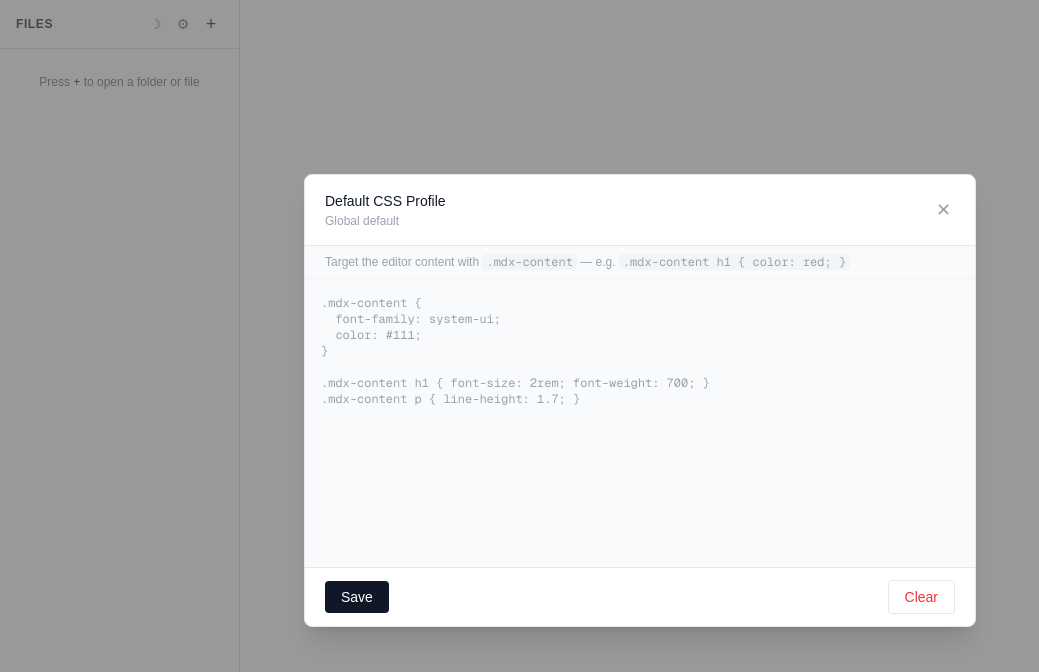
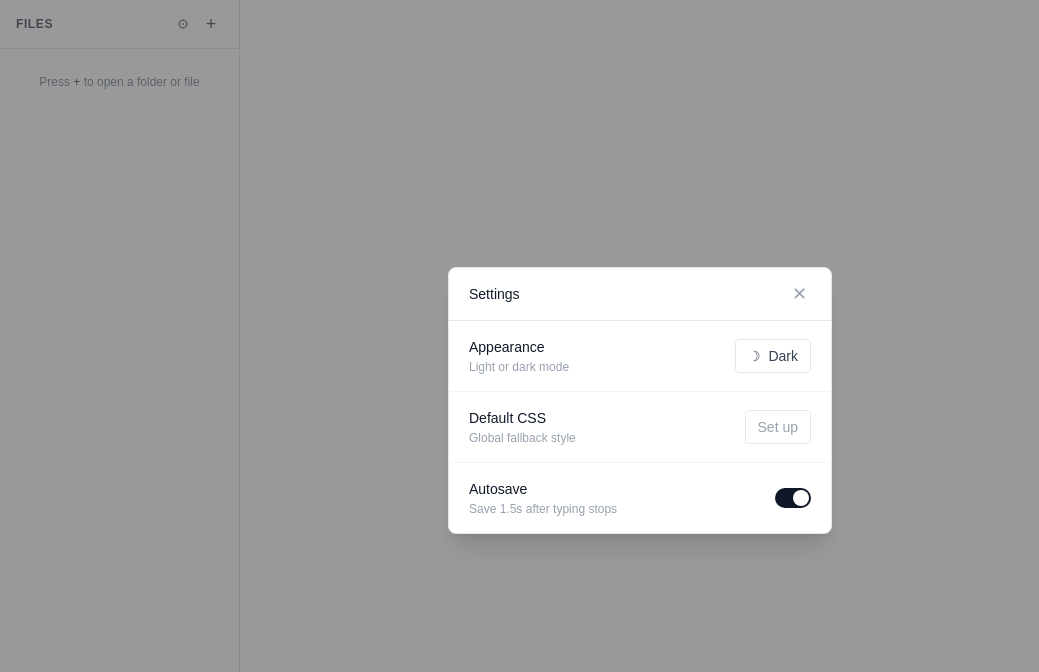
Before and after one commit to Mpire25/mdx-local-editor, a Next.js app: page / in a window 1280 px wide. Both pictures are taken after a click on the button "Open settings". Shown: the top 672 px of the page, without its empty margins (0-1039 px from the left). Built offline with nearby package versions, Linux system fonts and the light colour scheme.

Commit message:
Add settings modal and restore it after default CSS editor closes

```diff
--- a/app/components/EditorPage.tsx
+++ b/app/components/EditorPage.tsx
@@ -138,6 +138,7 @@ const STORAGE_KEY = "mdx-editor-workspace";
 const CSS_PROFILES_KEY = "mdx-editor-css-profiles";
 const DEFAULT_CSS_KEY = "mdx-editor-default-css";
 const THEME_KEY = "mdx-editor-theme";
+const AUTOSAVE_KEY = "mdx-editor-autosave";
 
 function getMarkdownExtension(filename: string): ".md" | ".mdx" | null {
   const lowered = filename.toLowerCase();
@@ -208,6 +209,8 @@ export default function EditorPage() {
   const [saved, setSaved] = useState(false);
   const [showAddMenu, setShowAddMenu] = useState(false);
   const [theme, setTheme] = useState<Theme>("light");
+  const [autosave, setAutosave] = useState(true);
+  const [showSettings, setShowSettings] = useState(false);
   const [sidebarOpen, setSidebarOpen] = useState(true);
   const [notice, setNotice] = useState<Notice>(null);
   const [saveTooltip, setSaveTooltip] = useState<SaveTooltip>(null);
@@ -220,6 +223,7 @@ export default function EditorPage() {
   const [editingKey, setEditingKey] = useState<string | null>(null);
   const [editingLabel, setEditingLabel] = useState("");
   const [editingValue, setEditingValue] = useState("");
+  const [cssOpenedFromSettings, setCssOpenedFromSettings] = useState(false);
 
   // Rename
   const [renamingKey, setRenamingKey] = useState<string | null>(null);
@@ -240,6 +244,9 @@ export default function EditorPage() {
       setTheme(savedTheme);
     }
 
+    const savedAutosave = localStorage.getItem(AUTOSAVE_KEY);
+    if (savedAutosave === "false") setAutosave(false);
+
     Promise.all([
       get<StoredEntry[]>(STORAGE_KEY),
       get<Record<string, string>>(CSS_PROFILES_KEY),
@@ -258,6 +265,14 @@ export default function EditorPage() {
     document.documentElement.classList.toggle("dark", theme === "dark");
     localStorage.setItem(THEME_KEY, theme);
   }, [theme]);
+
+  useEffect(() => {
+    localStorage.setItem(AUTOSAVE_KEY, String(autosave));
+    if (!autosave && saveTimeout.current) {
+      clearTimeout(saveTimeout.current);
+      saveTimeout.current = null;
+    }
+  }, [autosave]);
 
   useEffect(() => {
     if (renamingKey) renameInputRef.current?.focus();
@@ -462,7 +477,9 @@ export default function EditorPage() {
     if (savedIndicatorTimeout.current) clearTimeout(savedIndicatorTimeout.current);
     setSaved(false);
     if (saveTimeout.current) clearTimeout(saveTimeout.current);
-    saveTimeout.current = setTimeout(() => autoSave(value), 1500);
+    if (autosave) {
+      saveTimeout.current = setTimeout(() => autoSave(value), 1500);
+    }
   }
 
   function showSavedIndicator() {
@@ -700,6 +717,14 @@ export default function EditorPage() {
     setEditingValue(key === "default" ? defaultCss : (cssProfiles[key] ?? ""));
   }
 
+  function closeCssEditor() {
+    setEditingKey(null);
+    if (cssOpenedFromSettings) {
+      setCssOpenedFromSettings(false);
+      setShowSettings(true);
+    }
+  }
+
   async function saveProfile() {
     if (editingKey === null) return;
     try {
@@ -713,7 +738,7 @@ export default function EditorPage() {
         await persistProfiles(next);
         toast.success("CSS profile saved");
       }
-      setEditingKey(null);
+      closeCssEditor();
     } catch (error) {
       console.error("CSS save failed:", error);
       toast.error("CSS save failed", "Could not save this CSS profile.");
@@ -730,7 +755,7 @@ export default function EditorPage() {
         delete next[editingKey];
         await persistProfiles(next);
       }
-      setEditingKey(null);
+      closeCssEditor();
       toast.info("CSS profile cleared");
     } catch (error) {
       console.error("CSS clear failed:", error);
@@ -787,12 +812,79 @@ export default function EditorPage() {
         </div>
       )}
 
+      {/* ── Settings Modal ───────────────────────────────────────────────── */}
+      {showSettings && (
+        <div
+          className="fixed inset-0 z-50 bg-black/40 flex items-center justify-center p-8"
+          onMouseDown={(e) => {
+            if (e.target === e.currentTarget) setShowSettings(false);
+          }}
+        >
+          <div className="bg-white dark:bg-black rounded-lg shadow-xl w-full max-w-sm flex flex-col overflow-hidden border border-gray-200 dark:border-[#2a2a2a]">
+            <div className="flex items-center justify-between px-5 py-4 border-b border-gray-200 dark:border-[#2a2a2a] shrink-0">
+              <p className="text-sm font-medium">Settings</p>
+              <button onClick={() => setShowSettings(false)} aria-label="Close settings" className="text-gray-400 hover:text-gray-700 dark:hover:text-[#f1f1f1] text-lg leading-none px-1">✕</button>
+            </div>
+            <div className="divide-y divide-gray-100 dark:divide-[#1f1f1f]">
+              {/* Theme */}
+              <div className="flex items-center justify-between px-5 py-4">
+                <div>
+                  <p className="text-sm font-medium text-gray-900 dark:text-[#f1f1f1]">Appearance</p>
+                  <p className="text-xs text-gray-400 dark:text-[#9a9a9a] mt-0.5">Light or dark mode</p>
+                </div>
+                <button
+                  onClick={() => setTheme((t) => t === "light" ? "dark" : "light")}
+                  className="flex items-center gap-2 px-3 py-1.5 rounded border border-gray-200 dark:border-[#2f2f2f] bg-white dark:bg-[#111111] hover:bg-gray-50 dark:hover:bg-[#1a1a1a] text-sm text-gray-700 dark:text-[#e5e5e5]"
+                >
+                  <span>{theme === "light" ? "☽" : "☀"}</span>
+                  <span>{theme === "light" ? "Dark" : "Light"}</span>
+                </button>
+              </div>
+              {/* Default CSS */}
+              <div className="flex items-center justify-between px-5 py-4">
+                <div>
+                  <p className="text-sm font-medium text-gray-900 dark:text-[#f1f1f1]">Default CSS</p>
+                  <p className="text-xs text-gray-400 dark:text-[#9a9a9a] mt-0.5">Global fallback style</p>
+                </div>
+                <button
+                  onClick={() => {
+                    setCssOpenedFromSettings(true);
+                    setShowSettings(false);
+                    openEditor("default", "Global default");
+                  }}
+                  className={`px-3 py-1.5 rounded border text-sm ${defaultCss ? "border-gray-200 dark:border-[#2f2f2f] bg-white dark:bg-[#111111] hover:bg-gray-50 dark:hover:bg-[#1a1a1a] text-gray-700 dark:text-[#e5e5e5]" : "border-gray-200 dark:border-[#2f2f2f] bg-white dark:bg-[#111111] hover:bg-gray-50 dark:hover:bg-[#1a1a1a] text-gray-400 dark:text-[#9a9a9a]"}`}
+                >
+                  {defaultCss ? "Edit" : "Set up"}
+                </button>
+              </div>
+              {/* Autosave */}
+              <div className="flex items-center justify-between px-5 py-4">
+                <div>
+                  <p className="text-sm font-medium text-gray-900 dark:text-[#f1f1f1]">Autosave</p>
+                  <p className="text-xs text-gray-400 dark:text-[#9a9a9a] mt-0.5">Save 1.5s after typing stops</p>
+                </div>
+                <button
+                  onClick={() => setAutosave((v) => !v)}
+                  role="switch"
+                  aria-checked={autosave}
+                  className={`relative inline-flex h-5 w-9 shrink-0 cursor-pointer rounded-full border-2 border-transparent transition-colors focus:outline-none ${autosave ? "bg-gray-900 dark:bg-[#f1f1f1]" : "bg-gray-200 dark:bg-[#333333]"}`}
+                >
+                  <span
+                    className={`pointer-events-none inline-block h-4 w-4 rounded-full bg-white dark:bg-black shadow transform transition-transform ${autosave ? "translate-x-4" : "translate-x-0"}`}
+                  />
+                </button>
+              </div>
+            </div>
+          </div>
+        </div>
+      )}
+
       {/* ── CSS Profile Editor Modal ──────────────────────────────────────── */}
       {editingKey !== null && (
         <div
           className="fixed inset-0 z-50 bg-black/40 flex items-center justify-center p-8"
           onMouseDown={(e) => {
-            if (e.target === e.currentTarget) setEditingKey(null);
+            if (e.target === e.currentTarget) closeCssEditor();
           }}
         >
           <div className="bg-white dark:bg-black rounded-lg shadow-xl w-full max-w-2xl flex flex-col overflow-hidden border border-gray-200 dark:border-[#2a2a2a]">
@@ -803,7 +895,7 @@ export default function EditorPage() {
                 </p>
                 <p className="text-xs text-gray-400 dark:text-[#9a9a9a] mt-0.5">{editingLabel}</p>
               </div>
-              <button onClick={() => setEditingKey(null)} aria-label="Close CSS editor" className="text-gray-400 hover:text-gray-700 dark:hover:text-[#f1f1f1] text-lg leading-none px-1">✕</button>
+              <button onClick={closeCssEditor} aria-label="Close CSS editor" className="text-gray-400 hover:text-gray-700 dark:hover:text-[#f1f1f1] text-lg leading-none px-1">✕</button>
             </div>
             <p className="px-5 py-2 text-xs text-gray-400 dark:text-[#9a9a9a] bg-gray-50 dark:bg-[#0f0f0f] border-b border-gray-100 dark:border-[#2a2a2a] shrink-0">
               Target the editor content with <code className="font-mono bg-gray-100 dark:bg-[#1a1a1a] px-1 rounded">.mdx-content</code> — e.g. <code className="font-mono bg-gray-100 dark:bg-[#1a1a1a] px-1 rounded">.mdx-content h1 {"{ color: red; }"}</code>
@@ -841,21 +933,12 @@ export default function EditorPage() {
         <div className="flex items-center justify-between px-4 py-3 border-b border-gray-200 dark:border-[#242424]">
           <span className="text-xs font-semibold uppercase tracking-wider text-gray-500 dark:text-[#a2a2a2]">Files</span>
           <div className="flex items-center gap-1">
-            {/* Theme toggle */}
+            {/* Settings */}
             <button
-              onClick={() => setTheme((t) => t === "light" ? "dark" : "light")}
+              onClick={() => setShowSettings(true)}
               className="w-6 h-6 flex items-center justify-center rounded hover:bg-gray-100 dark:hover:bg-[#171717] text-gray-400 dark:text-[#8d8d8d] hover:text-gray-700 dark:hover:text-[#e8e8e8] text-sm"
-              title={theme === "light" ? "Switch to dark mode" : "Switch to light mode"}
-              aria-label={theme === "light" ? "Switch to dark mode" : "Switch to light mode"}
-            >
-              {theme === "light" ? "☽" : "☀"}
-            </button>
-            {/* Default CSS */}
-            <button
-              onClick={() => openEditor("default", "Global default")}
-              className={`w-6 h-6 flex items-center justify-center rounded hover:bg-gray-100 dark:hover:bg-[#171717] text-sm ${defaultCss ? "text-gray-700 dark:text-[#f1f1f1]" : "text-gray-400 dark:text-[#8d8d8d] hover:text-gray-700 dark:hover:text-[#e8e8e8]"}`}
-              title="Edit default CSS profile"
-              aria-label="Edit default CSS profile"
+              title="Settings"
+              aria-label="Open settings"
             >
               ⚙
             </button>
```
